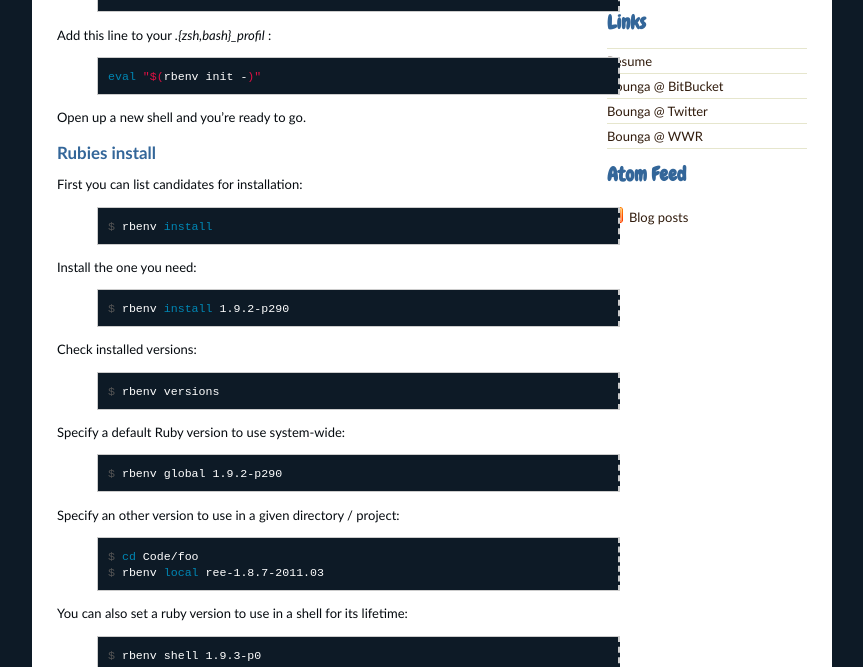
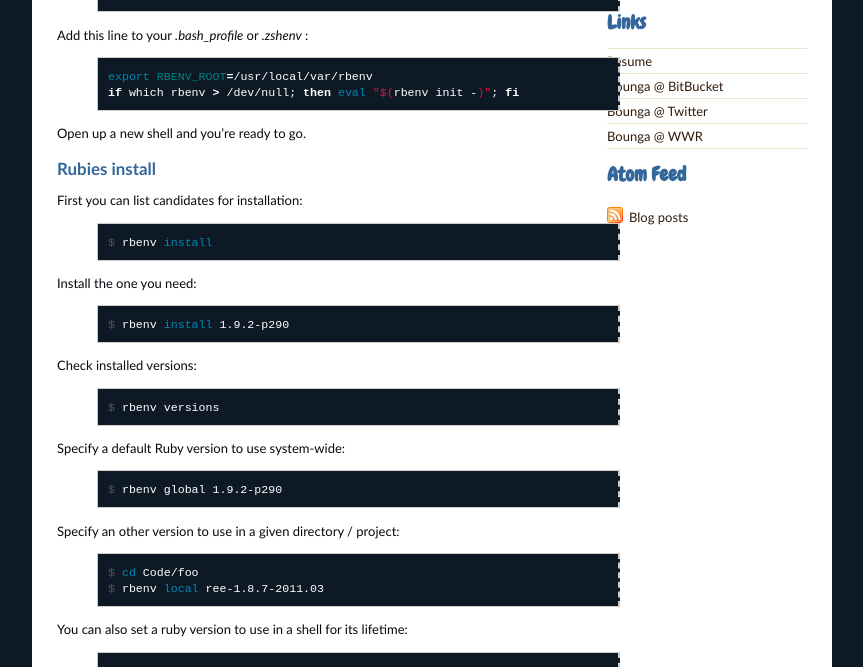
Before and after one commit to Bounga/bounga.org, a Jekyll site: the page built from _posts/2012-02-06-pow-using-rbenv.markdown, in a window 1280 px wide and 900 px high, scrolled down 515 px, cut to the strip 233-900 px from the top of the window. Shown: the whole strip, without its empty margins (208-1071 px from the left). Built offline with Jekyll 4.4.1, drawn with Linux system fonts in a browser that asks for light colours; some web fonts are replaced; Markdown is read by kramdown in place of the engine named in the settings; comment, search, counter and statistics services are not loaded.

Commit message:
Update rbenv initialization instructions
Use a cleaner way to initialize rbenv in bash_profile and zshenv.
Specify RBENV_ROOT to use Homebrew's directories.

```diff
--- a/_posts/2012-02-06-pow-using-rbenv.markdown
+++ b/_posts/2012-02-06-pow-using-rbenv.markdown
@@ -32,10 +32,11 @@ You're now ready to install your rubies. Be sure to **uninstall RVM first** if y
 $ rvm implode
 {% endhighlight %}
 
-Add this line to your *.{zsh,bash}\_profil* :
+Add this line to your *.bash_profile* or *.zshenv* :
 
 {% highlight bash %}
-eval "$(rbenv init -)"
+export RBENV_ROOT=/usr/local/var/rbenv
+if which rbenv > /dev/null; then eval "$(rbenv init -)"; fi
 {% endhighlight %}
 
 Open up a new shell and you're ready to go.
```
